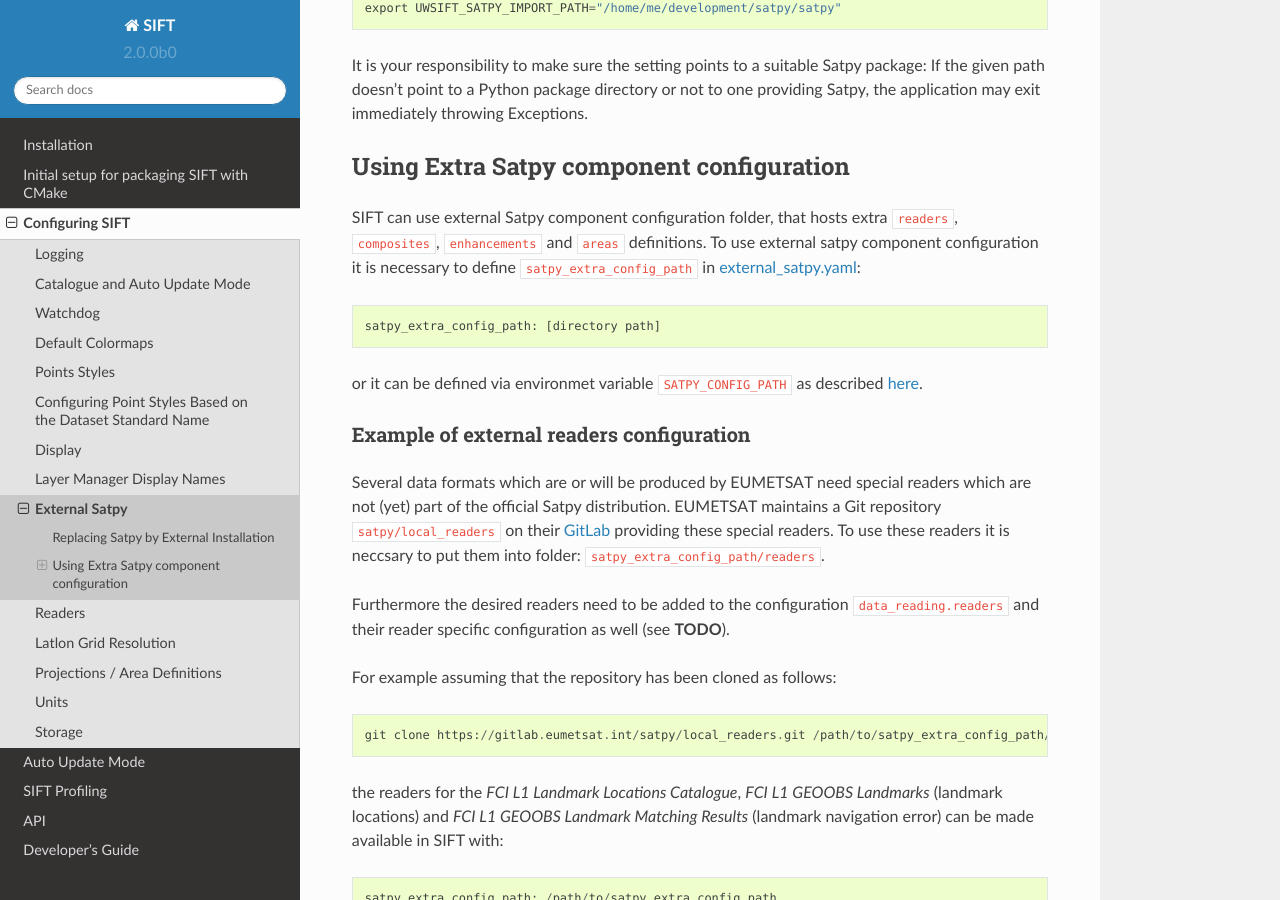
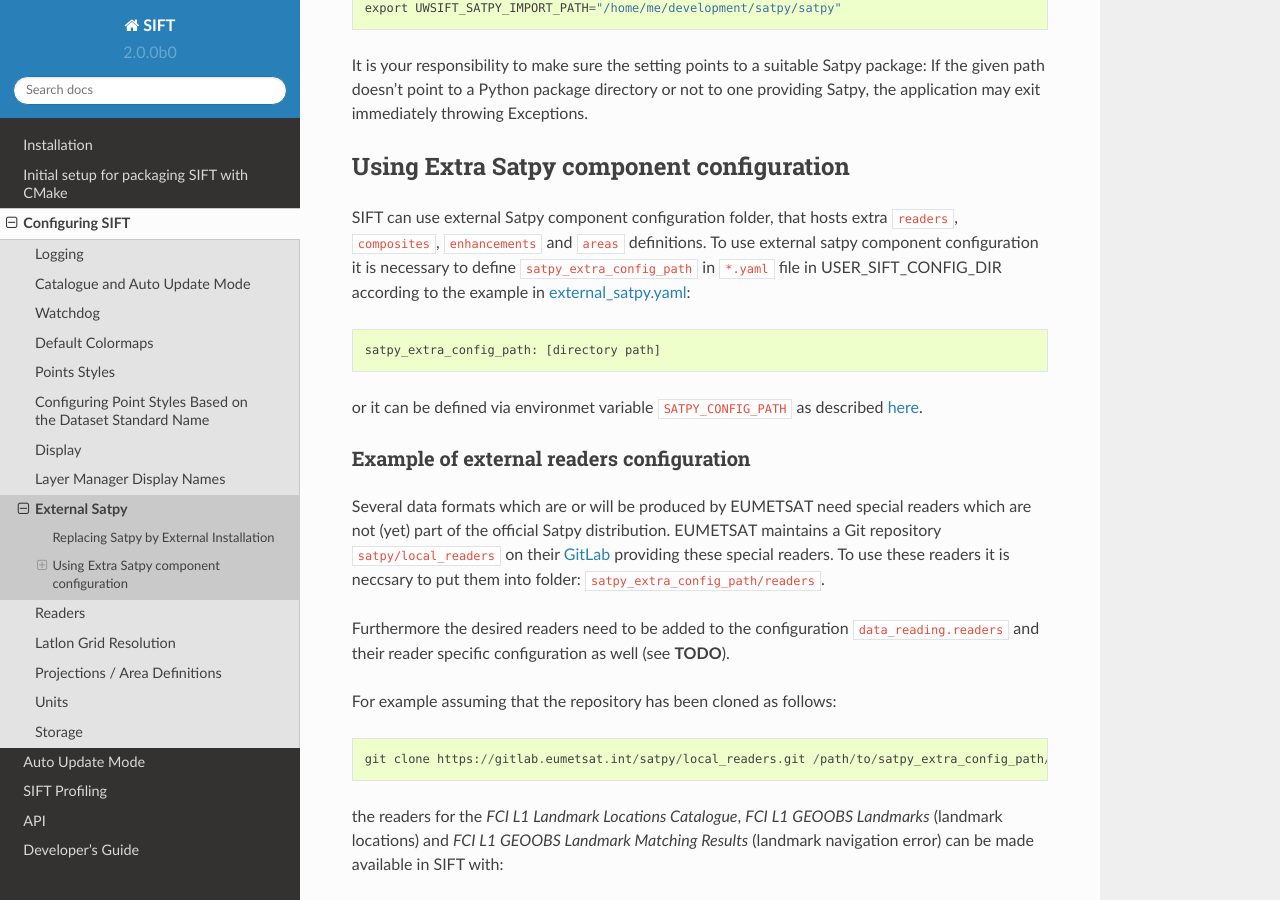
Before and after one commit to ssec/sift, a Sphinx documentation site: the page built from doc/source/configuration/external_satpy.rst, in a window 1280 px wide and 900 px high, scrolled down 579 px. Built offline with Sphinx 7.4.7 and the Read the Docs theme 2.0.0, drawn with Linux system fonts in a browser that asks for light colours.

Commit message:
Refer to USER_SIFT_CONFIG_DIR

```diff
--- a/doc/source/configuration/external_satpy.rst
+++ b/doc/source/configuration/external_satpy.rst
@@ -29,7 +29,8 @@
 SIFT can use external :ref:`Satpy component configuration <satpy:component_configuration>` folder,
 that hosts extra ``readers``, ``composites``, ``enhancements`` and ``areas`` definitions.
 To use external satpy component configuration it is necessary to define
-``satpy_extra_config_path`` in `external_satpy.yaml <https://github.com/ssec/sift/blob/master/uwsift/etc/SIFT/config/external_satpy.yaml>`_::
+``satpy_extra_config_path`` in ``*.yaml`` file in USER_SIFT_CONFIG_DIR according to the example in
+`external_satpy.yaml <https://github.com/ssec/sift/blob/master/uwsift/etc/SIFT/config/external_satpy.yaml>`_::
 
     satpy_extra_config_path: [directory path]
 
```
